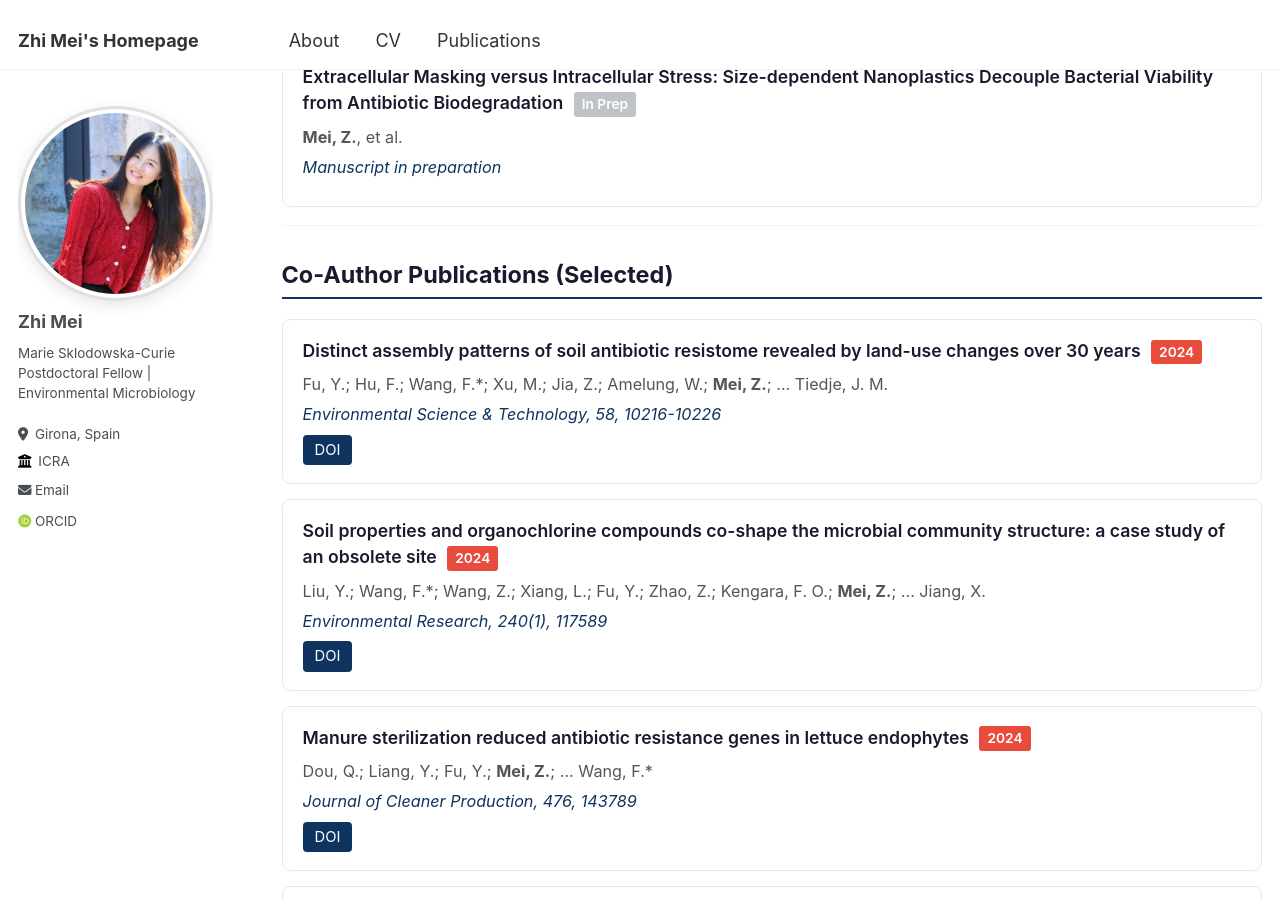
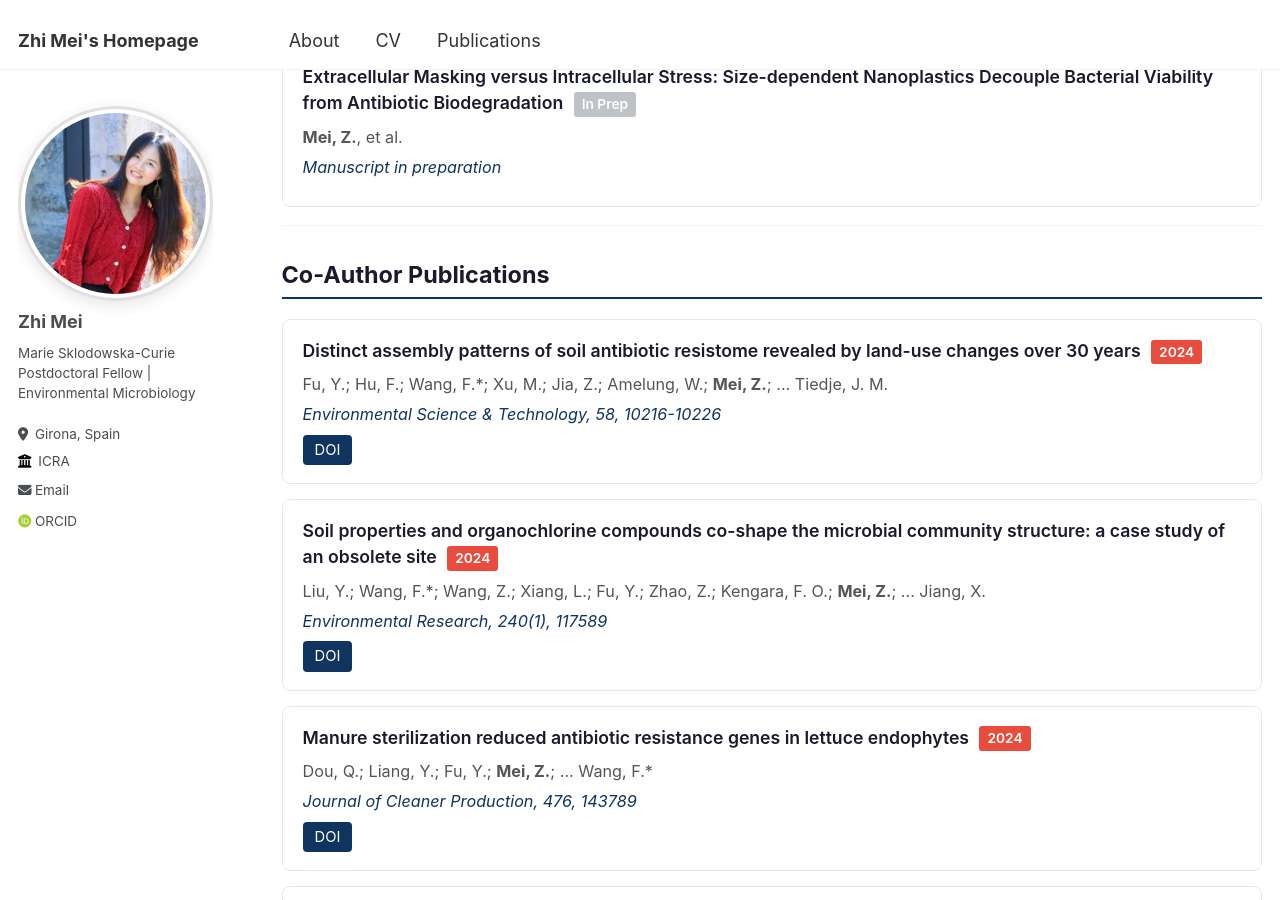
Before and after one commit to XxFChen/ZhiMei, a Jekyll site: the page built from _pages/publications.md, in a window 1280 px wide and 900 px high, scrolled down 1823 px. Built offline with Jekyll 4.4.1, drawn with Linux system fonts in a browser that asks for light colours; some web fonts are replaced.

Commit message:
Remove (Selected) from Co-Author Publications title

```diff
--- a/_pages/publications.md
+++ b/_pages/publications.md
@@ -198,7 +198,7 @@ author_profile: true
 
 ---
 
-<h2 class="pub-section-title">Co-Author Publications (Selected)</h2>
+<h2 class="pub-section-title">Co-Author Publications</h2>
 
 <div class="pub-card">
   <div class="title">Distinct assembly patterns of soil antibiotic resistome revealed by land-use changes over 30 years <span class="year-badge">2024</span></div>
```
